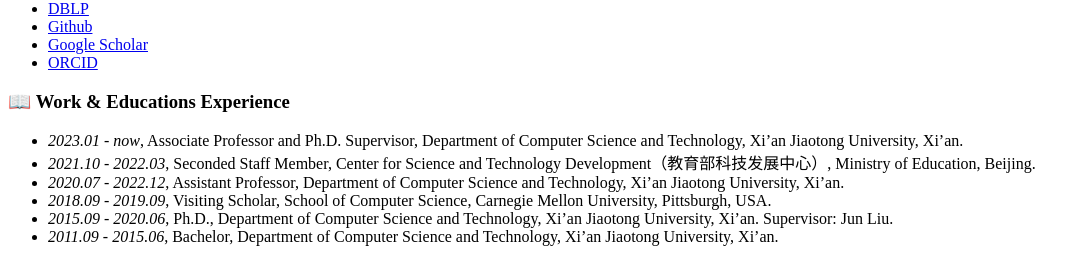
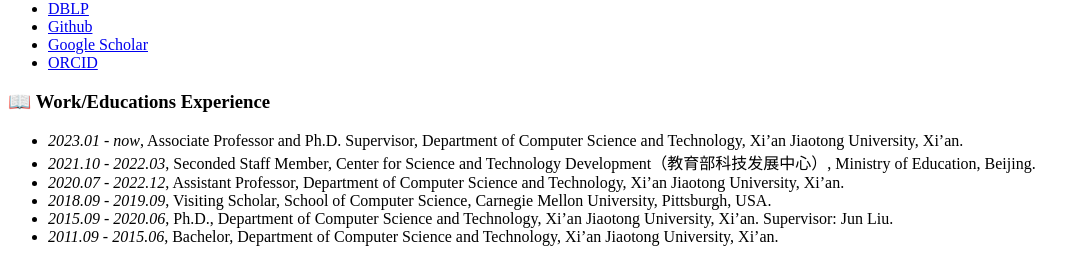
Before and after one commit to zhang-lingling/zhang-lingling.github.io, a Jekyll site: the page built from _pages/includes/educations.md, in a window 1280 px wide. Shown: the part 674-933 px from the top of the page, without its empty margins (0-1087 px from the left). Built offline with Jekyll 4.4.1, drawn with Linux system fonts in a browser that asks for light colours; our own code applies the rules of GitHub Pages for plain Markdown files.

```diff
--- a/_pages/includes/educations.md
+++ b/_pages/includes/educations.md
@@ -1,4 +1,4 @@
-# 📖 Work & Educations Experience
+# 📖 Work/Educations Experience
 - *2023.01 - now*, Associate Professor and Ph.D. Supervisor, Department of Computer Science and Technology, Xi’an Jiaotong University, Xi’an.
 - *2021.10 - 2022.03*, Seconded Staff Member, Center for Science and Technology Development（教育部科技发展中心）, Ministry of Education, Beijing.
 - *2020.07 - 2022.12*, Assistant Professor, Department of Computer Science and Technology, Xi’an Jiaotong University, Xi’an.
```
